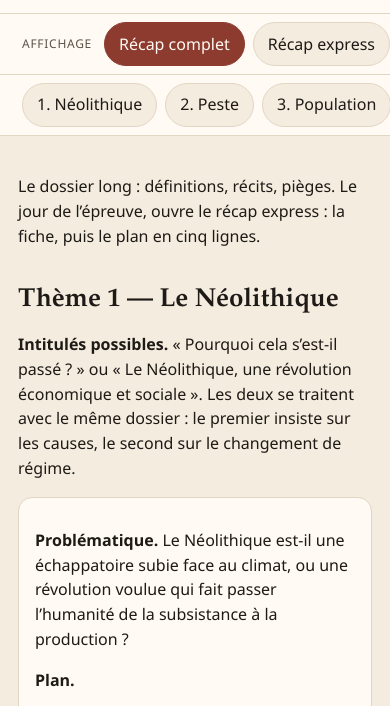
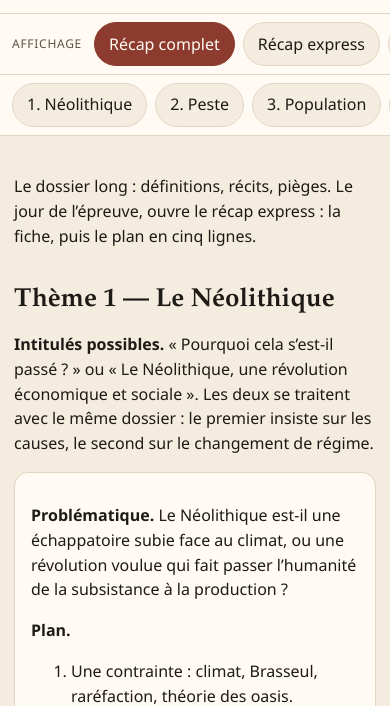
Before and after one commit to rbdodo03-a11y/histoire-faits-eco, a plain HTML site: page recap.html in a window 390 px wide. Shown: the part 126-832 px from the top of the page. Drawn offline with Linux system fonts and the light colour scheme.

Commit message:
Préparer la publication Netlify et caler les pages sur Android.
Co-authored-by: Cursor <cursoragent@cursor.com>

```diff
--- a/hpe.css
+++ b/hpe.css
@@ -13,11 +13,14 @@
 }
 * { box-sizing: border-box; }
 html { -webkit-text-size-adjust: 100%; }
+html, body { max-width: 100%; overflow-x: hidden; }
 body {
   margin: 0; background: var(--bg); color: var(--ink); font-family: var(--sans); font-size: 16px;
-  line-height: 1.55; overflow-wrap: break-word;
+  line-height: 1.55; overflow-wrap: anywhere;
   padding-left: env(safe-area-inset-left); padding-right: env(safe-area-inset-right);
+  -webkit-tap-highlight-color: transparent;
 }
+button, a, input, summary { touch-action: manipulation; }
 :focus-visible { outline: 3px solid var(--accent); outline-offset: 2px; }
 header {
   background: var(--paper); border-bottom: 1px solid var(--line);
@@ -89,8 +92,11 @@ th, td { text-align: left; vertical-align: top; border-bottom: 1px solid var(--l
 .table-scroll { overflow-x: auto; -webkit-overflow-scrolling: touch; }
 .table-scroll table { min-width: 640px; }
 @media (max-width: 700px) {
+  header { padding-left: 14px; padding-right: 14px; }
+  main { padding-left: 14px; padding-right: 14px; }
   h1 { font-size: 24px; }
-  h2 { font-size: 24px; }
+  h2 { font-size: 24px; scroll-margin-top: calc(150px + env(safe-area-inset-top)); }
+  .chap-switch { top: calc(112px + env(safe-area-inset-top)); }
   .flow { grid-template-columns: 1fr; }
   .bar { grid-template-columns: 1fr; }
 }
--- a/recap.html
+++ b/recap.html
@@ -30,7 +30,9 @@ try {
 }
 * { box-sizing: border-box; }
 html { -webkit-text-size-adjust: 100%; }
-body { margin: 0; background: var(--bg); color: var(--ink); font-family: var(--sans); font-size: 16px; line-height: 1.55; overflow-wrap: break-word; padding-left: env(safe-area-inset-left); padding-right: env(safe-area-inset-right); }
+html, body { max-width: 100%; overflow-x: hidden; }
+body { margin: 0; background: var(--bg); color: var(--ink); font-family: var(--sans); font-size: 16px; line-height: 1.55; overflow-wrap: anywhere; padding-left: env(safe-area-inset-left); padding-right: env(safe-area-inset-right); -webkit-tap-highlight-color: transparent; }
+button, a, summary { touch-action: manipulation; }
 :focus-visible { outline: 3px solid var(--accent); outline-offset: 2px; }
 header { background: var(--paper); border-bottom: 1px solid var(--line); padding: calc(16px + env(safe-area-inset-top)) 22px 16px; display: flex; justify-content: space-between; gap: 16px; align-items: center; flex-wrap: wrap; }
 .head-actions { display: flex; gap: 8px; flex-wrap: wrap; }
@@ -118,10 +120,13 @@ table { width: 100%; border-collapse: collapse; background: var(--paper); border
 th, td { text-align: left; vertical-align: top; border-bottom: 1px solid var(--line); padding: 8px 10px; }
 th { font-size: 13px; color: var(--muted); }
 @media (max-width: 700px) {
-  :root { --bar: 132px; }
+  :root { --bar: 148px; }
   .defs div { grid-template-columns: 1fr; }
   h1 { font-size: 24px; }
   h2 { font-size: 26px; }
+  header, main { padding-left: 14px; padding-right: 14px; }
+  .modes, .jump { padding-left: max(12px, env(safe-area-inset-left)); padding-right: max(12px, env(safe-area-inset-right)); }
+  .plan-steps li::before { min-width: 4.4rem; float: none; display: inline-block; margin: 0 0 8px; }
 }
 @media print {
   .sticky-nav, .back { display: none; }
```
Also changed, not shown: index.html (+1 -1 lines), revision.html (+5 -2 lines), 2 other files.
